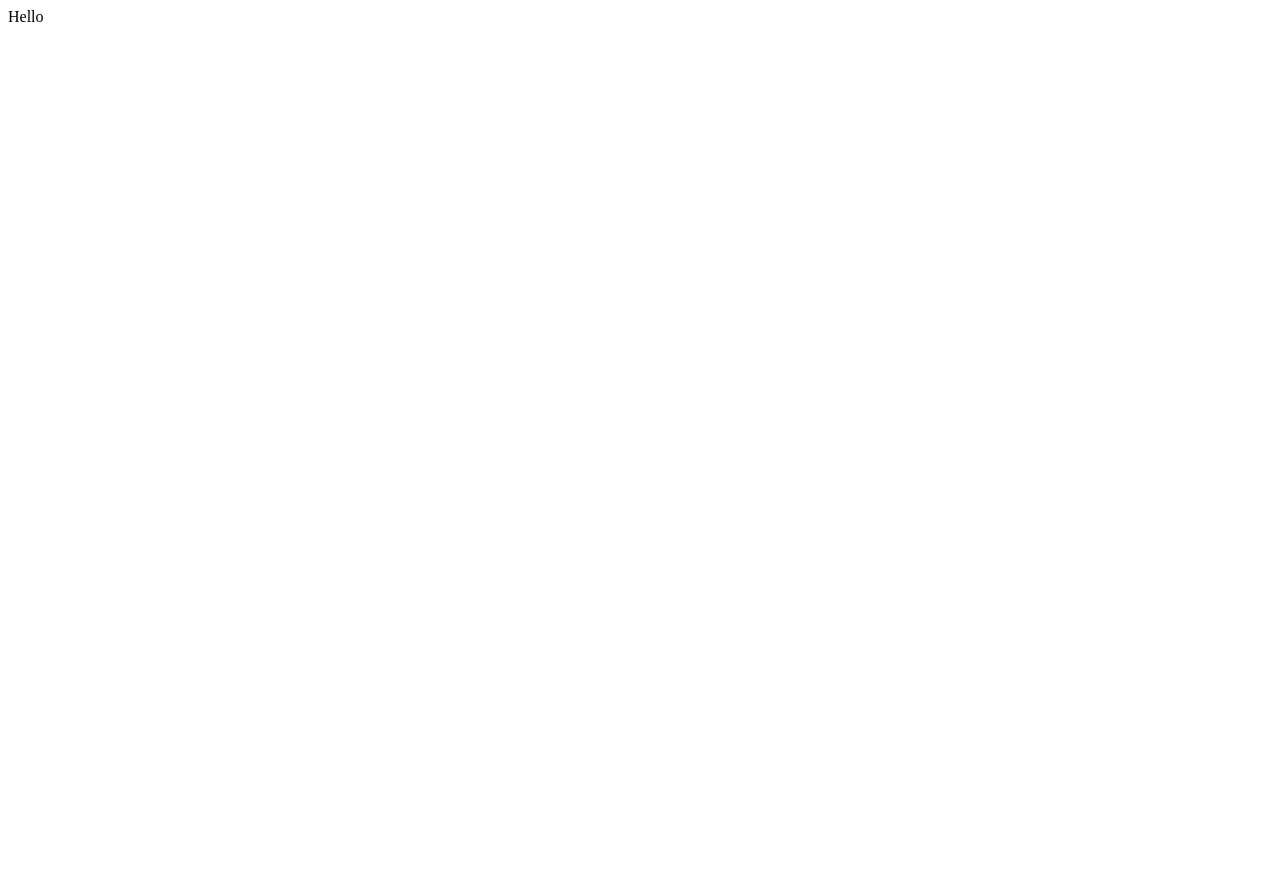
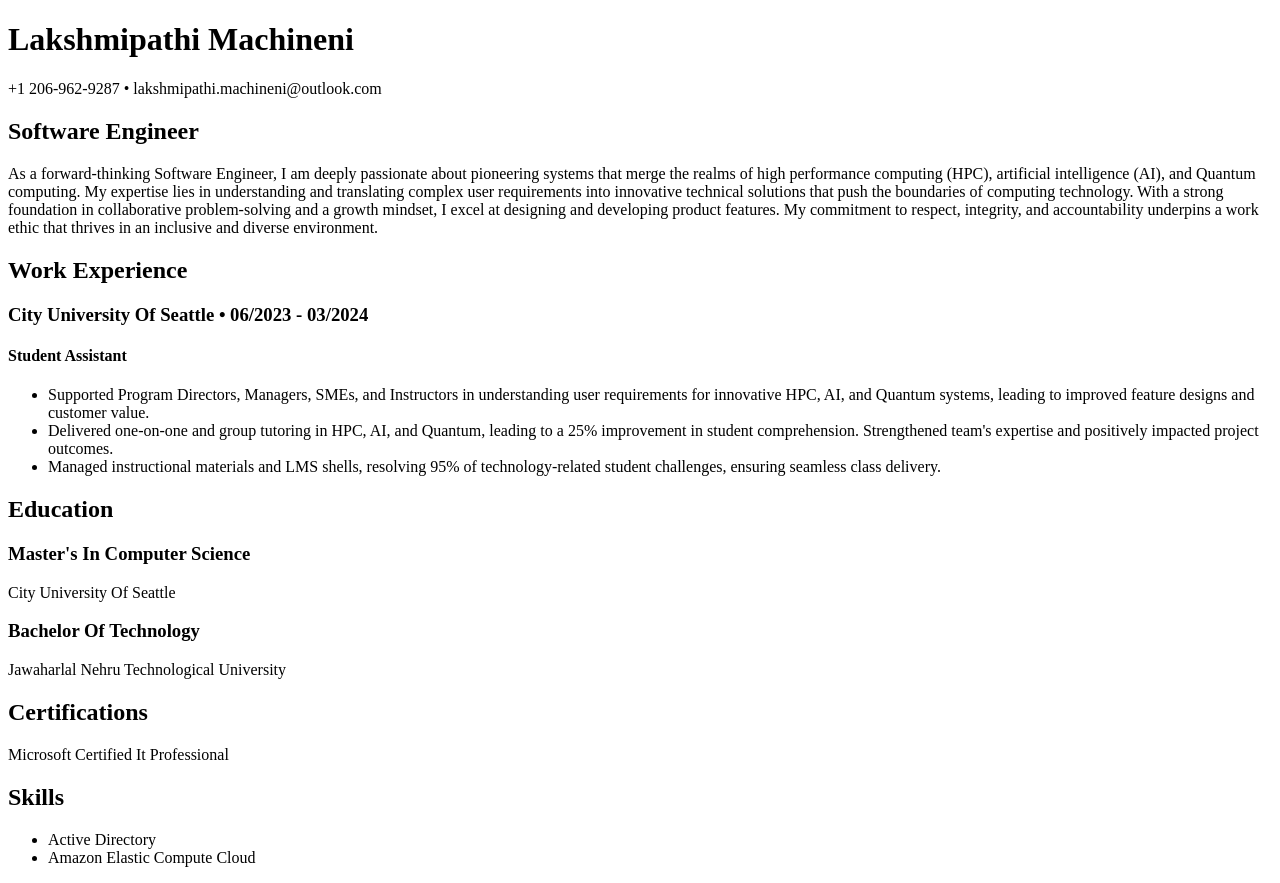
Before and after one commit to lakshmipathimachineni/LakshmipathiMachineni, a plain HTML site: page index.html in a window 1280 px wide. Before the commit the page ends 800 px from the top, so only its background shows below. Drawn offline with Linux system fonts and the light colour scheme.

Commit message:
Update index.html

```diff
--- a/index.html
+++ b/index.html
@@ -1 +1,49 @@
-Hello
+<!DOCTYPE html>
+<html lang="en">
+<head>
+    <meta charset="UTF-8">
+    <meta name="viewport" content="width=device-width, initial-scale=1.0">
+    <title>Lakshmipathi Machineni - Resume</title>
+</head>
+<body>
+    <h1>Lakshmipathi Machineni</h1>
+    <p>+1 206-962-9287 • lakshmipathi.machineni@outlook.com</p>
+    <h2>Software Engineer</h2>
+    <p>As a forward-thinking Software Engineer, I am deeply passionate about pioneering systems that merge the realms of high
+        performance computing (HPC), artificial intelligence (AI), and Quantum computing. My expertise lies in understanding and
+         translating complex user requirements into innovative technical solutions that push the boundaries of computing technology.
+        With a strong foundation in collaborative problem-solving and a growth mindset, I excel at designing and developing product
+        features. My commitment to respect, integrity, and accountability underpins a work ethic that thrives in an inclusive and
+        diverse environment.</p>
+
+    <h2>Work Experience</h2>
+    <h3>City University Of Seattle • 06/2023 - 03/2024</h3>
+    <h4>Student Assistant</h4>
+    <ul>
+        <li>Supported Program Directors, Managers, SMEs, and Instructors in understanding user requirements for innovative HPC,
+            AI, and Quantum systems, leading to improved feature designs and customer value.</li>
+        <li>Delivered one-on-one and group tutoring in HPC, AI, and Quantum, leading to a 25% improvement in student
+            comprehension. Strengthened team's expertise and positively impacted project outcomes.</li>
+        <li>Managed instructional materials and LMS shells, resolving 95% of technology-related student challenges, ensuring
+            seamless class delivery.</li>
+    </ul>
+
+    <!-- Add more work experiences here -->
+
+    <h2>Education</h2>
+    <h3>Master's In Computer Science</h3>
+    <p>City University Of Seattle</p>
+    <h3>Bachelor Of Technology</h3>
+    <p>Jawaharlal Nehru Technological University</p>
+
+    <h2>Certifications</h2>
+    <p>Microsoft Certified It Professional</p>
+
+    <h2>Skills</h2>
+    <ul>
+        <li>Active Directory</li>
+        <li>Amazon Elastic Compute Cloud</li>
+        <!-- Add more skills here -->
+    </ul>
+</body>
+</html>
```
